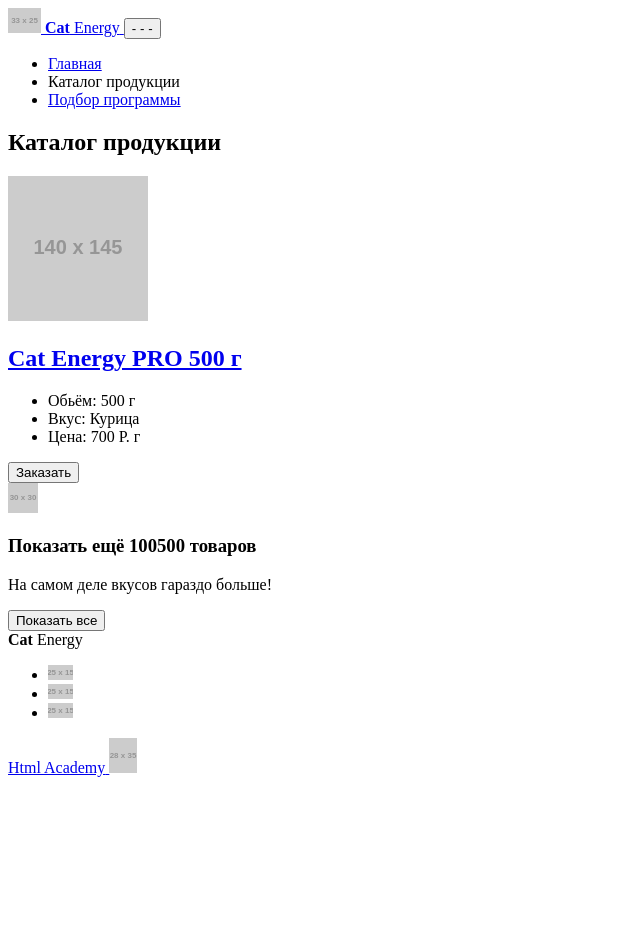
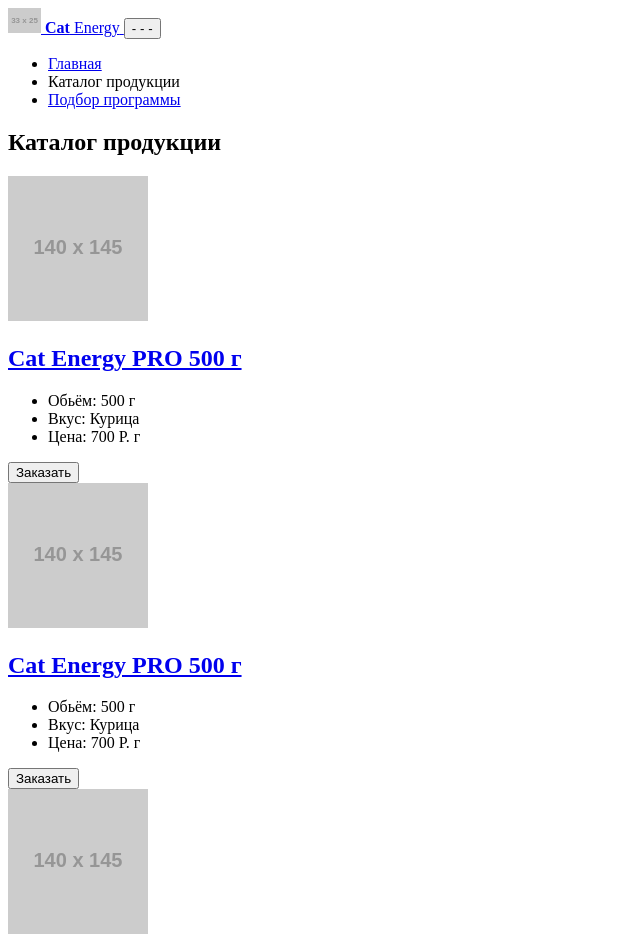
Before and after one commit to J0bify/1166063-cat-energy-18, a website: page source/catalog.html in a window 1280 px wide. Shown: the top 940 px of the page, without its empty margins (0-640 px from the left). Before the commit the page ends 800 px from the top, so only its background shows below. Drawn offline with Linux system fonts and the light colour scheme.

Commit message:
Правки

```diff
--- a/source/catalog.html
+++ b/source/catalog.html
@@ -33,6 +33,46 @@
 <section class="catalog">
     <h1 class="section-title">Каталог продукции</h1>
     <div class="catalog-list">
+      <article class="catalog__item">
+          <a href="#" class="item-link">
+            <img src="https://via.placeholder.com/140x145" alt="cat energy pro 500 г" class="item-image">
+          </a>
+        <div class="item-content">
+          <h2><a href="#" class="product-title">Cat Energy  PRO 500 г</a></h2>
+          <ul class="description">
+            <li class="description__item">
+              Обьём: <span>500 г</span>
+            </li>
+            <li class="description__item">
+              Вкус: <span>Курица</span>
+            </li>
+            <li class="description__item">
+              Цена: <span>700 Р. г</span>
+            </li>
+          </ul>
+          <button class="button button--green" aria-label="Сделать заказ">Заказать</button>
+        </div>
+      </article>
+      <article class="catalog__item">
+          <a href="#" class="item-link">
+            <img src="https://via.placeholder.com/140x145" alt="cat energy pro 500 г" class="item-image">
+          </a>
+        <div class="item-content">
+          <h2><a href="#" class="product-title">Cat Energy  PRO 500 г</a></h2>
+          <ul class="description">
+            <li class="description__item">
+              Обьём: <span>500 г</span>
+            </li>
+            <li class="description__item">
+              Вкус: <span>Курица</span>
+            </li>
+            <li class="description__item">
+              Цена: <span>700 Р. г</span>
+            </li>
+          </ul>
+          <button class="button button--green" aria-label="Сделать заказ">Заказать</button>
+        </div>
+      </article>
       <article class="catalog__item">
           <a href="#" class="item-link">
             <img src="https://via.placeholder.com/140x145" alt="cat energy pro 500 г" class="item-image">
```
